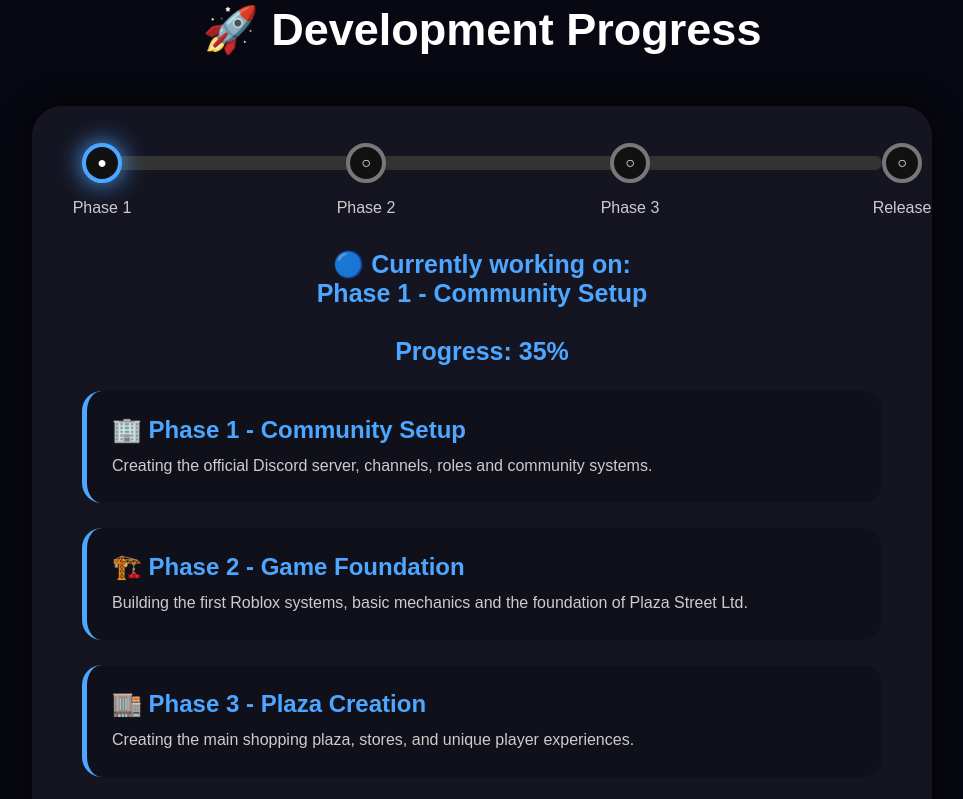
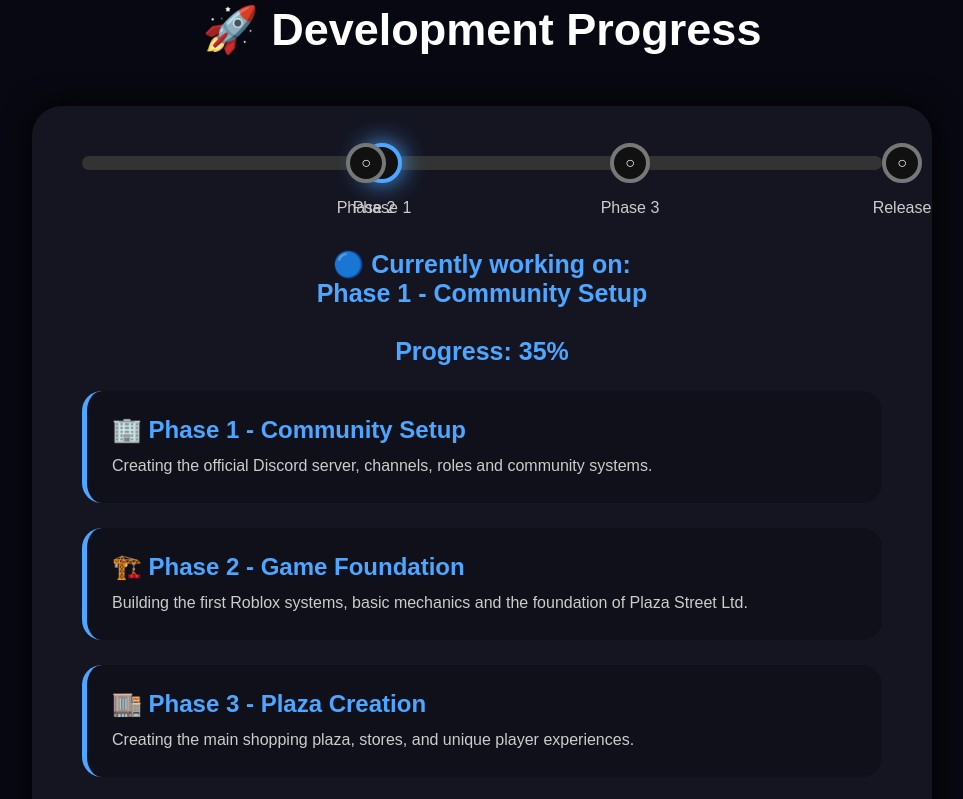
Before and after one commit to ronaiaron1000-svg/Plaza-Street-Ltd., a plain HTML site: page index.html in a window 1280 px wide. Shown: the part 1330-2129 px from the top of the page, without its empty margins (158-1121 px from the left). Drawn offline with Linux system fonts and the light colour scheme.

```diff
--- a/index.html
+++ b/index.html
@@ -468,7 +468,7 @@ The community helps shape the future of Plaza Street Ltd.
 <div class="progress-fill"></div>
 
 
-<div class="point current" style="left:0%">
+<div class="point current" style="left:35%">
 ●
 <span>Phase 1</span>
 </div>
```
